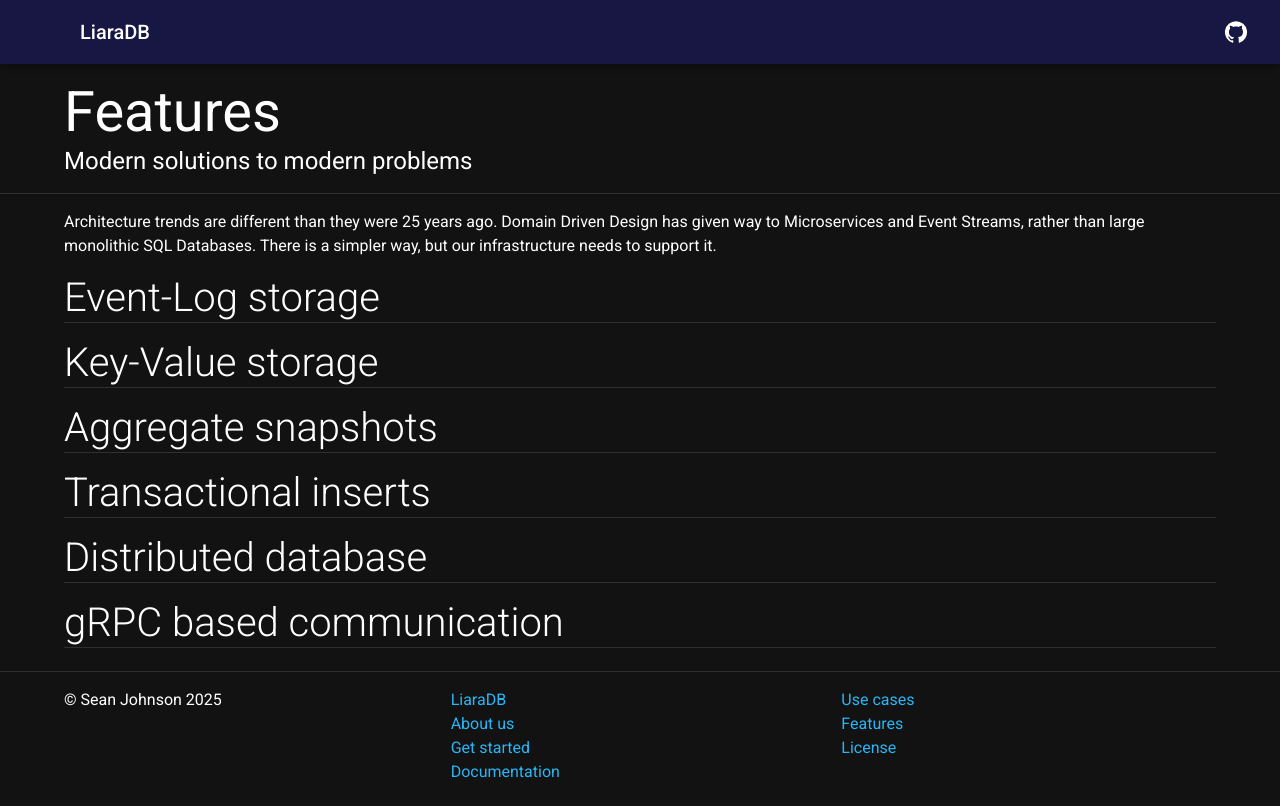
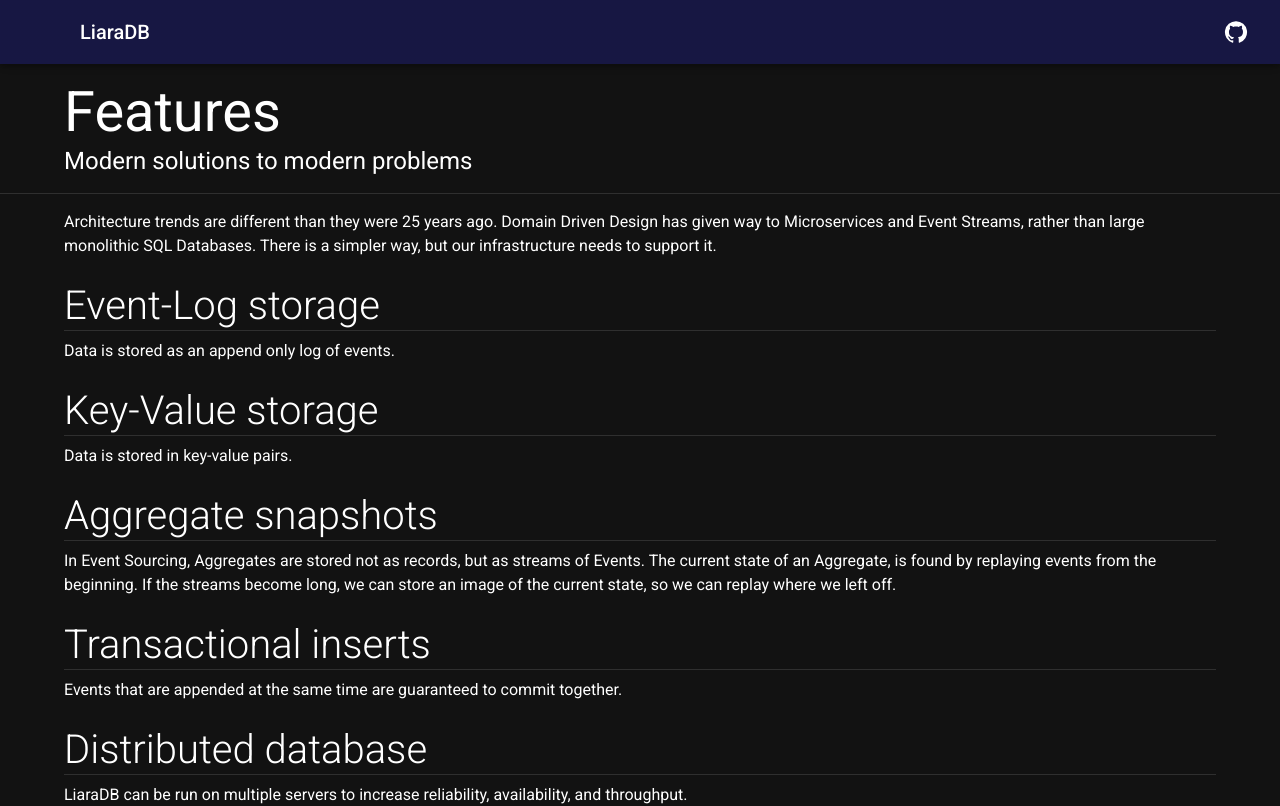
Before and after one commit to liaradb/liaradb.github.io, a Next.js app: page /features in a window 1280 px wide. Shown: the top 806 px of the page. Built offline with nearby package versions, Linux system fonts and the light colour scheme; some icons are missing; what @mui/material-nextjs would draw is missing.

Commit message:
Created features content in MDX.

```diff
--- /dev/null
+++ b/src/app/features/features.mdx
@@ -0,0 +1,25 @@
+Architecture trends are different than they were 25 years ago. Domain Driven Design has given way to Microservices and Event Streams, rather than large monolithic SQL Databases. There is a simpler way, but our infrastructure needs to support it.
+
+## Event-Log storage
+
+Data is stored as an append only log of events.
+
+## Key-Value storage
+
+Data is stored in key-value pairs.
+
+## Aggregate snapshots
+
+In Event Sourcing, Aggregates are stored not as records, but as streams of Events. The current state of an Aggregate, is found by replaying events from the beginning. If the streams become long, we can store an image of the current state, so we can replay where we left off.
+
+## Transactional inserts
+
+Events that are appended at the same time are guaranteed to commit together.
+
+## Distributed database
+
+LiaraDB can be run on multiple servers to increase reliability, availability, and throughput.
+
+## gRPC based communication
+
+Communication to the database, and between servers, is done via gRPC, a fast, secure, and modern protocol.
--- a/src/app/features/features.tsx
+++ b/src/app/features/features.tsx
@@ -1,55 +1,15 @@
+import { FC } from "react";
+
 import { AppPage } from "@/components";
-import { Box, Divider, Typography } from "@mui/material";
-import { FC, ReactNode } from "react";
+
+import FeaturesContent from "./features.mdx";
 
 export const Features: FC<{ title: string }> = ({ title }) => {
   return (
     <AppPage title={title} subTitle="Modern solutions to modern problems">
-      <Box>
-        <Typography variant="body1">
-          Architecture trends are different than they were 25 years ago. Domain
-          Driven Design has given way to Microservices and Event Streams, rather
-          than large monolithic SQL Databases. There is a simpler way, but our
-          infrastructure needs to support it.
-        </Typography>
-      </Box>
-
-      <Section title="Event-Log storage">
-        <Typography variant="body1"></Typography>
-      </Section>
-
-      <Section title="Key-Value storage">
-        <Typography variant="body1"></Typography>
-      </Section>
-
-      <Section title="Aggregate snapshots">
-        <Typography variant="body1"></Typography>
-      </Section>
-
-      <Section title="Transactional inserts">
-        <Typography variant="body1"></Typography>
-      </Section>
-
-      <Section title="Distributed database">
-        <Typography variant="body1"></Typography>
-      </Section>
-
-      <Section title="gRPC based communication">
-        <Typography variant="body1"></Typography>
-      </Section>
+      <div>
+        <FeaturesContent />
+      </div>
     </AppPage>
   );
 };
-
-const Section: FC<{ title: string; children: ReactNode | ReactNode[] }> = ({
-  title,
-  children,
-}) => {
-  return (
-    <Box>
-      <Typography variant="h2">{title}</Typography>
-      <Divider />
-      {children}
-    </Box>
-  );
-};
--- a/src/mdx-components.tsx
+++ b/src/mdx-components.tsx
@@ -1,13 +1,40 @@
-import { Divider, Typography } from "@mui/material";
+import { Box, Divider, Typography } from "@mui/material";
 import type { MDXComponents } from "mdx/types";
 import { LinkLink } from "./components";
 
 const components = {
   h1: ({ children }) => {
-    return <Typography variant="h1">{children}</Typography>;
+    return (
+      <Box marginTop={3} marginBottom={1}>
+        <Typography variant="h1">{children}</Typography>
+        <Divider />
+      </Box>
+    );
   },
   h2: ({ children }) => {
-    return <Typography variant="h2">{children}</Typography>;
+    return (
+      <Box marginTop={3} marginBottom={1}>
+        <Typography variant="h2">{children}</Typography>
+        <Divider />
+      </Box>
+    );
+  },
+  h3: ({ children }) => {
+    return (
+      <Box marginTop={3} marginBottom={1}>
+        <Typography variant="h3">{children}</Typography>
+        <Divider />
+      </Box>
+    );
+  },
+  h4: ({ children }) => {
+    return <Typography variant="h4">{children}</Typography>;
+  },
+  h5: ({ children }) => {
+    return <Typography variant="h5">{children}</Typography>;
+  },
+  h6: ({ children }) => {
+    return <Typography variant="h6">{children}</Typography>;
   },
   hr: ({ children }) => {
     return <Divider>{children}</Divider>;
```
